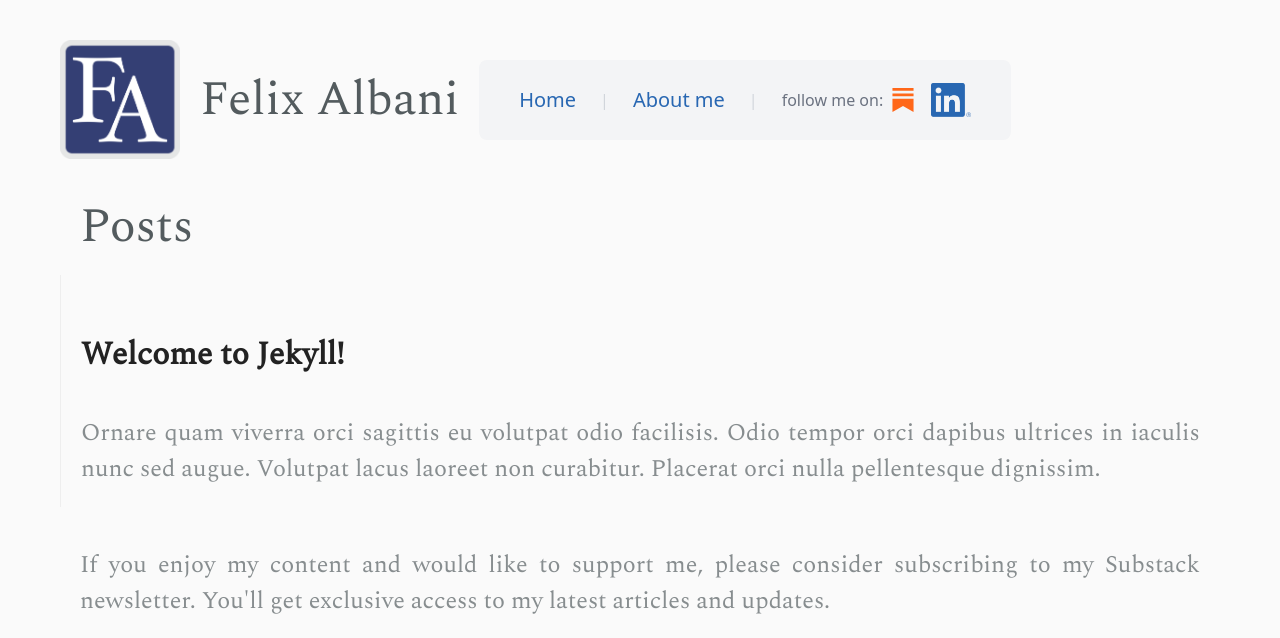
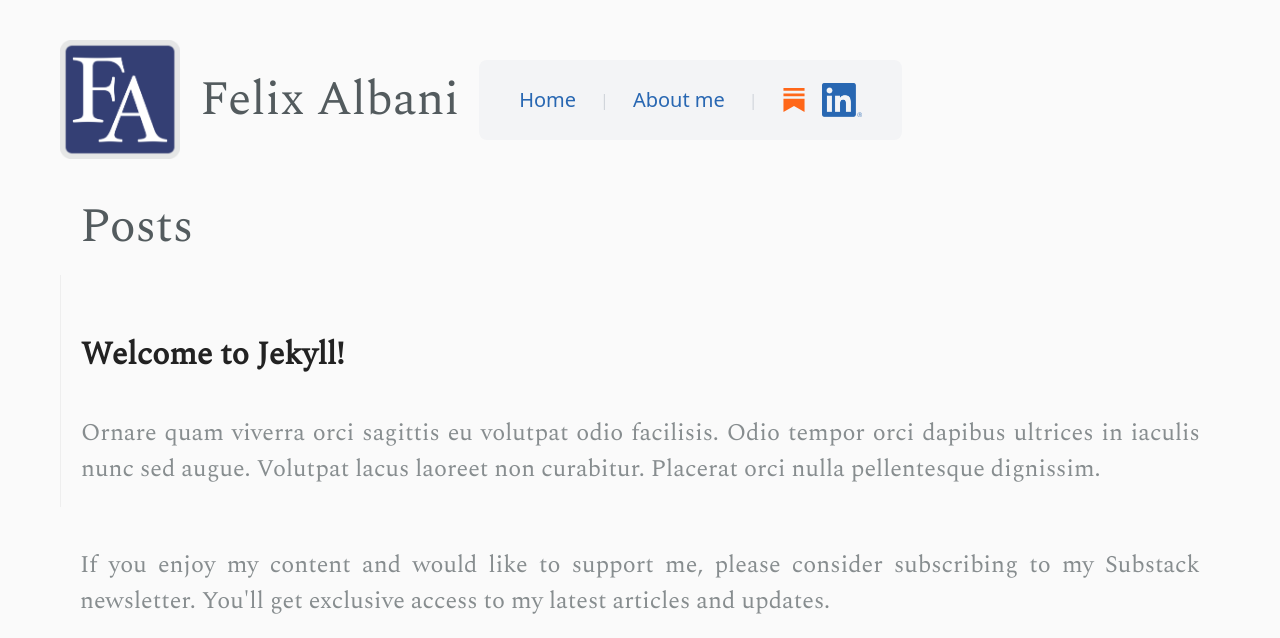
Before and after one commit to felixalbani/felixalbani.github.io, a Jekyll site: the page built from posts.md, in a window 1280 px wide, cut to the strip 0-638 px from the top of the page. Built offline with Jekyll 4.4.1, drawn with Linux system fonts in a browser that asks for light colours; nearby versions of some CDN libraries.

Commit message:
menu changes

```diff
--- a/_layouts/default.html
+++ b/_layouts/default.html
@@ -75,7 +75,6 @@
           </li>
           <li class="mr-6 text-gray-300">|</li>
           {% endif %}
-          <li class="mr-2 text-gray-500"><span>follow me on:</span></li>
           <li class="mr-4">
             <a href="https://felixalbani.substack.com" target="_blank" alt="Substack"><svg xmlns="http://www.w3.org/2000/svg" width="24" height="24" viewBox="0 0 24 24"><path fill="#ff6719" d="M22.539 8.242H1.46V5.406h21.08v2.836zM1.46 10.812V24L12 18.11L22.54 24V10.812H1.46zM22.54 0H1.46v2.836h21.08V0z"/></svg></a>
           </li>
@@ -119,7 +118,6 @@
         </li>
         <li class="mr-6 text-gray-300">|</li>
         {% endif %}
-        <li class="mr-2 text-gray-500"><span>follow me on:</span></li>
         <li class="mr-4">
           <a href="https://felixalbani.substack.com" target="_blank" alt="Substack"><svg xmlns="http://www.w3.org/2000/svg" width="24" height="24" viewBox="0 0 24 24"><path fill="#ff6719" d="M22.539 8.242H1.46V5.406h21.08v2.836zM1.46 10.812V24L12 18.11L22.54 24V10.812H1.46zM22.54 0H1.46v2.836h21.08V0z"/></svg></a>
         </li>
--- a/_layouts/landing.html
+++ b/_layouts/landing.html
@@ -75,7 +75,6 @@
           </li>
           <li class="mr-6 text-gray-300">|</li>
           {% endif %}
-          <li class="mr-2 text-gray-500"><span>follow me on:</span></li>
           <li class="mr-4">
             <a href="https://felixalbani.substack.com" target="_blank" alt="Substack"><svg xmlns="http://www.w3.org/2000/svg" width="24" height="24" viewBox="0 0 24 24"><path fill="#ff6719" d="M22.539 8.242H1.46V5.406h21.08v2.836zM1.46 10.812V24L12 18.11L22.54 24V10.812H1.46zM22.54 0H1.46v2.836h21.08V0z"/></svg></a>
           </li>
@@ -126,7 +125,6 @@
         </li>
         <li class="mr-6 text-gray-300">|</li>
         {% endif %}
-        <li class="mr-2 text-gray-500"><span>follow me on:</span></li>
         <li class="mr-4">
           <a href="https://felixalbani.substack.com" target="_blank" alt="Substack"><svg xmlns="http://www.w3.org/2000/svg" width="24" height="24" viewBox="0 0 24 24"><path fill="#ff6719" d="M22.539 8.242H1.46V5.406h21.08v2.836zM1.46 10.812V24L12 18.11L22.54 24V10.812H1.46zM22.54 0H1.46v2.836h21.08V0z"/></svg></a>
         </li>
--- a/_layouts/loop.html
+++ b/_layouts/loop.html
@@ -75,7 +75,6 @@
           </li>
           <li class="mr-6 text-gray-300">|</li>
           {% endif %}
-          <li class="mr-2 text-gray-500"><span>follow me on:</span></li>
           <li class="mr-4">
             <a href="https://felixalbani.substack.com" target="_blank" alt="Substack"><svg xmlns="http://www.w3.org/2000/svg" width="24" height="24" viewBox="0 0 24 24"><path fill="#ff6719" d="M22.539 8.242H1.46V5.406h21.08v2.836zM1.46 10.812V24L12 18.11L22.54 24V10.812H1.46zM22.54 0H1.46v2.836h21.08V0z"/></svg></a>
           </li>
@@ -120,7 +119,6 @@
         </li>
         <li class="mr-6 text-gray-300">|</li>
         {% endif %}
-        <li class="mr-2 text-gray-500"><span>follow me on:</span></li>
         <li class="mr-4">
           <a href="https://felixalbani.substack.com" target="_blank" alt="Substack"><svg xmlns="http://www.w3.org/2000/svg" width="24" height="24" viewBox="0 0 24 24"><path fill="#ff6719" d="M22.539 8.242H1.46V5.406h21.08v2.836zM1.46 10.812V24L12 18.11L22.54 24V10.812H1.46zM22.54 0H1.46v2.836h21.08V0z"/></svg></a>
         </li>
```
Also changed, not shown: package.json (deleted, +0 -8 lines).
